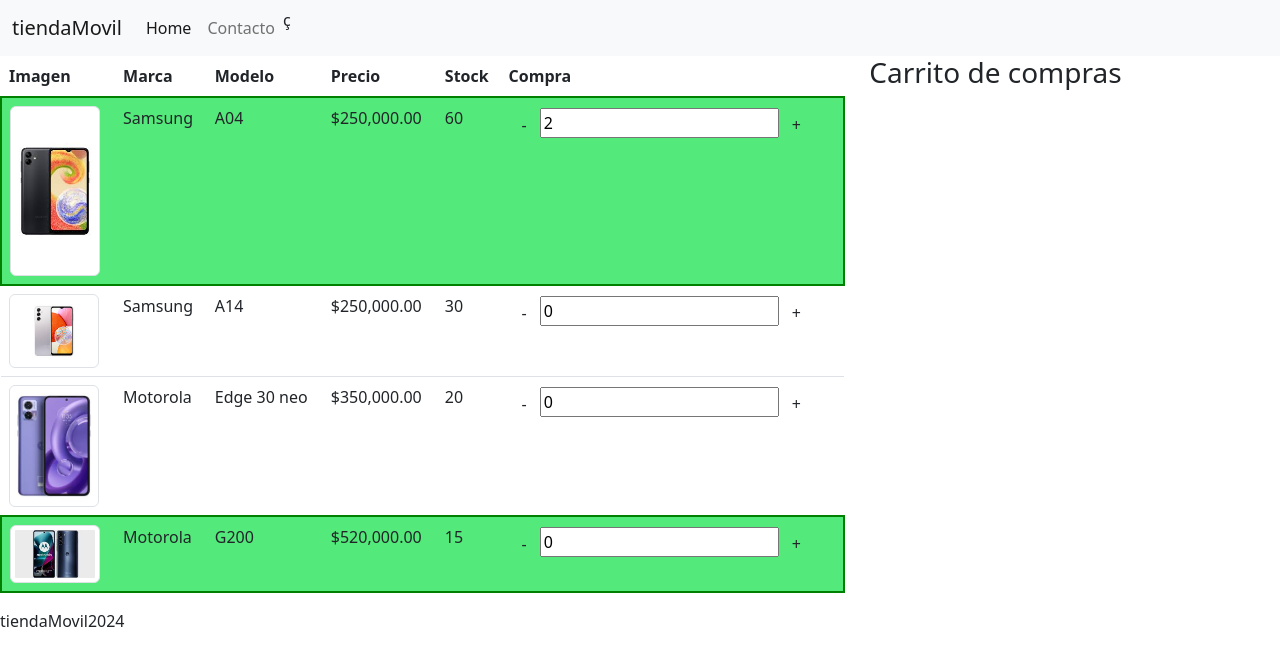
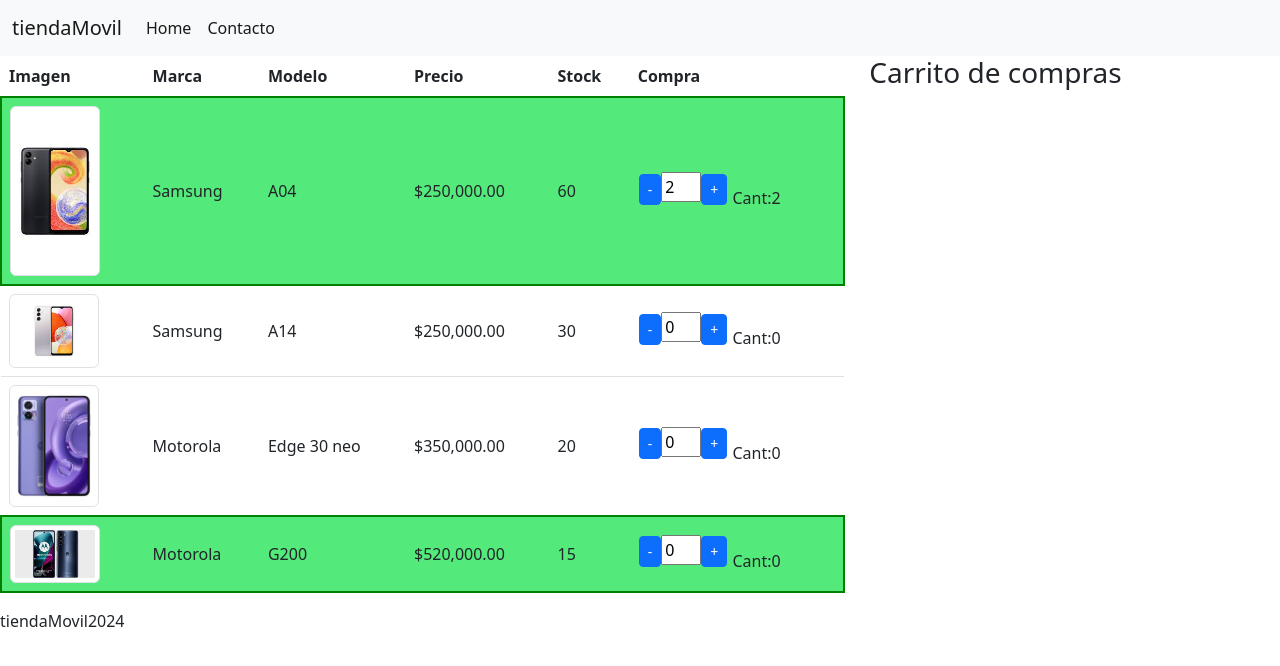
Before and after one commit to Flavia1311/Angular_tiendaMovil, an Angular app: page /celulares in a window 1280 px wide. Shown: the top 666 px of the page. Built offline with nearby package versions, Linux system fonts and the light colour scheme.

Commit message:
separacion de componente para cambiar cantidad

```diff
--- a/src/app/app-routing.module.ts
+++ b/src/app/app-routing.module.ts
@@ -1,7 +1,7 @@
 import { NgModule } from '@angular/core';
 import { RouterModule, Routes } from '@angular/router';
 
-import { CelularListComponent } from './celular-list/celular-list.component';
+
 import { TiendaMovilCelularesComponent } from './tienda-movil-celulares/tienda-movil-celulares.component';
 import { TiendaMovilAboutComponent } from './tienda-movil-about/tienda-movil-about.component';
 
--- a/src/app/app.component.html
+++ b/src/app/app.component.html
@@ -10,9 +10,9 @@
           <a class="nav-link active" aria-current="page" [routerLink]="['/']">Home</a>
         </li>
         <li class="nav-item">
-          <a class="nav-link" [routerLink]="['/about']">Contacto</a>
+          <a class="nav-link active" aria-current="page"     [routerLink]="['/about']">Contacto</a>
         </li>
-     ç
+
       </ul>
     </div>
   </div>
--- a/src/app/app.module.ts
+++ b/src/app/app.module.ts
@@ -7,6 +7,7 @@
 import { CarritoComponent } from './carrito/carrito.component';
 import { TiendaMovilCelularesComponent } from './tienda-movil-celulares/tienda-movil-celulares.component';
 import { TiendaMovilAboutComponent } from './tienda-movil-about/tienda-movil-about.component';
+import { InputIntegerComponent } from './input-integer/input-integer.component';
 
 @NgModule({
   declarations: [
@@ -14,7 +15,8 @@
     CelularListComponent,
     CarritoComponent,
     TiendaMovilCelularesComponent,
-    TiendaMovilAboutComponent
+    TiendaMovilAboutComponent,
+    InputIntegerComponent
   ],
   imports: [
     BrowserModule,
--- a/src/app/celular-list/celular-list.component.html
+++ b/src/app/celular-list/celular-list.component.html
@@ -10,20 +10,18 @@
         </tr>
     </thead>
     <tbody>
-        <tr *ngFor="let celular of celulares; trackBy: trackByModelo" [ngClass]="{'oferta': celular.oferta}">
+        <tr *ngFor="let celular of celulares" [ngClass]="{'oferta': celular.oferta}">
             <td><img width="90" class="img-thumbnail" [src]="celular.imagen" [alt]="celular.modelo"></td>
             <td>{{ celular.marca }}</td>
             <td>{{ celular.modelo }}</td>
             <td>{{ celular.precio | currency }}</td>
             <td>
                 <span *ngIf="celular.stock > 1">{{ celular.stock }}</span>
-                <span *ngIf="celular.stock <= 1" class="badge text-bg-warning">SIN STOCK</span>
+                <span *ngIf="celular.stock <1" class="badge text-bg-warning">SIN STOCK</span>
             </td>
-            <td>
-                <button type="button" class="btn btn-default" (click)="disminuirCantidad(celular)">-</button>
-                <input class="smallInput" type="number" [(ngModel)]="celular.cantidad">
-                <button type="button" class="btn btn-default" (click)="aumentarCantidad(celular)">+</button>
-            </td>
+            <td><app-input-integer [(cantidad)]="celular.cantidad" [max]="celular.stock"  *ngIf="celular.stock"></app-input-integer>
+            Cant:{{celular.cantidad}}
+        </td>
         </tr>
         <tr *ngIf="celulares.length === 0">
             <td colspan="6">No hay celulares para mostrar.</td>
--- a/src/app/celular-list/celular-list.component.ts
+++ b/src/app/celular-list/celular-list.component.ts
@@ -6,7 +6,7 @@
   templateUrl: './celular-list.component.html',
   styleUrls: ['./celular-list.component.scss']
 })
-export class CelularListComponent implements OnInit {
+export class CelularListComponent {
   celulares: Array<ICelular> = [
     {
       marca: "Samsung",
@@ -46,22 +46,7 @@
     },
   ];
 
-  aumentarCantidad(celular: ICelular) {
-    if (celular.cantidad<celular.stock)
-    celular.cantidad++;
-  }
 
-  disminuirCantidad(celular: ICelular) {
-    if (celular.cantidad > 0) {
-      celular.cantidad--;
-    }
-  }
 
-  trackByModelo(index: number, celular: ICelular): string {
-    return celular.modelo;
-  }
 
-  constructor() {}
-
-  ngOnInit(): void {}
 }
--- /dev/null
+++ b/src/app/input-integer/input-integer.component.html
@@ -0,0 +1,5 @@
+<td>
+                <button type="button" class="btn btn-primary btn-sm" (click)="disminuirCantidad()">-</button>
+                <input class="text" type="number" [(ngModel)]="cantidad" (keyup)="cambiarCantidad">
+                <button type="button" class="btn btn-primary btn-sm" (click)="aumentarCantidad()">+</button>
+            </td>
--- /dev/null
+++ b/src/app/input-integer/input-integer.component.ts
@@ -0,0 +1,36 @@
+import { Component, EventEmitter, Input, Output} from '@angular/core';
+
+@Component({
+  selector: 'app-input-integer',
+  templateUrl: './input-integer.component.html',
+  styleUrl: './input-integer.component.scss'
+})
+export class InputIntegerComponent {
+  @Input()
+  cantidad!: number;
+
+  @Input()
+  max!:number;
+
+  @Output()
+  cantidadChange:EventEmitter<number>=new EventEmitter<number>();
+
+  aumentarCantidad() {
+    if (this.cantidad<this.max)
+     this.cantidad++;
+    this.cantidadChange.emit(this.cantidad);
+  }
+
+  disminuirCantidad() {
+    if ( this.cantidad > 0) {
+      this.cantidad--;
+        this.cantidadChange.emit(this.cantidad);
+    }
+  }
+
+  cambiarCantidad(event: { key: any; }){
+console.log(event.key);
+  this.cantidadChange.emit(this.cantidad);
+  }
+
+}
--- a/src/styles.scss
+++ b/src/styles.scss
@@ -1 +1,8 @@
 /* You can add global styles to this file, and also import other style files */
+td{
+    vertical-align: middle;
+};
+
+input{
+    max-width: 40px;
+}
```
Also changed, not shown: src/app/input-integer/input-integer.component.scss (added), 1 other file (tests, documents, lock files or other folders).
